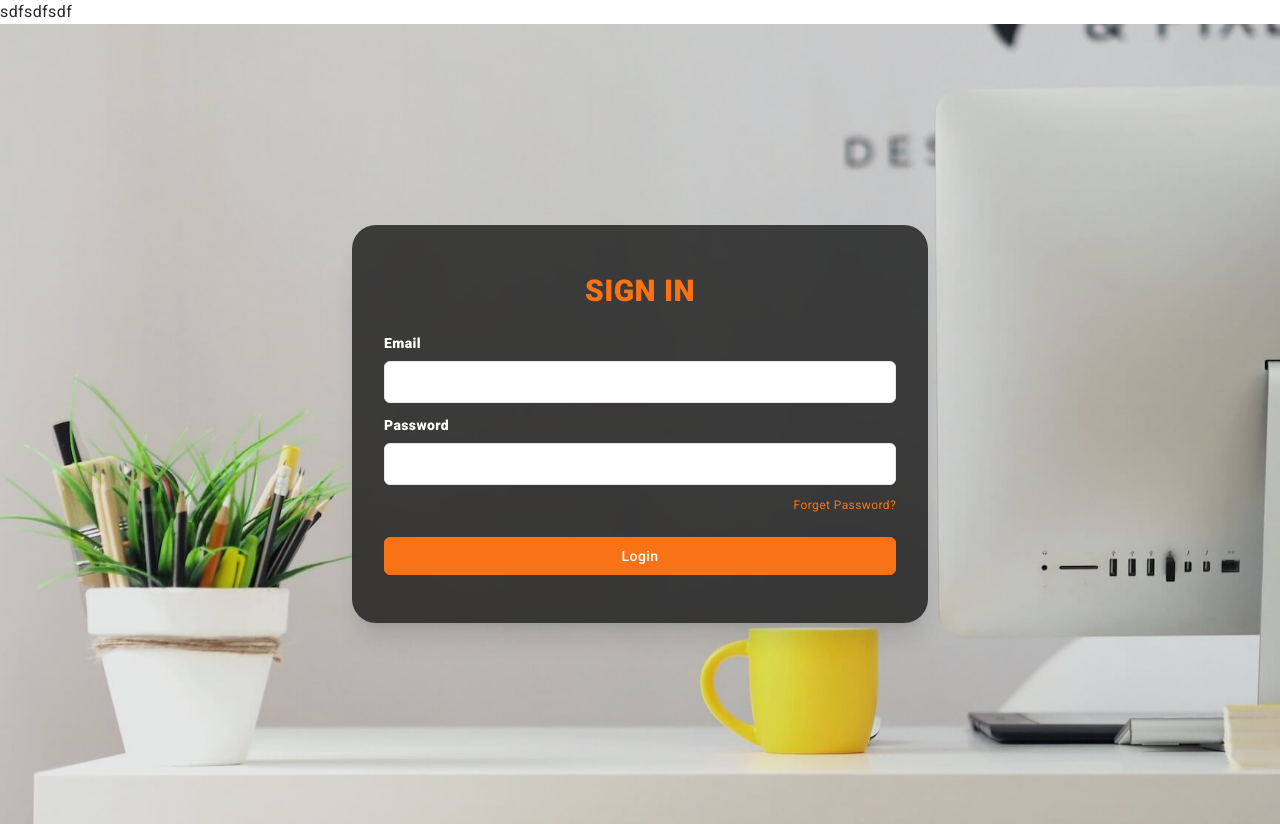
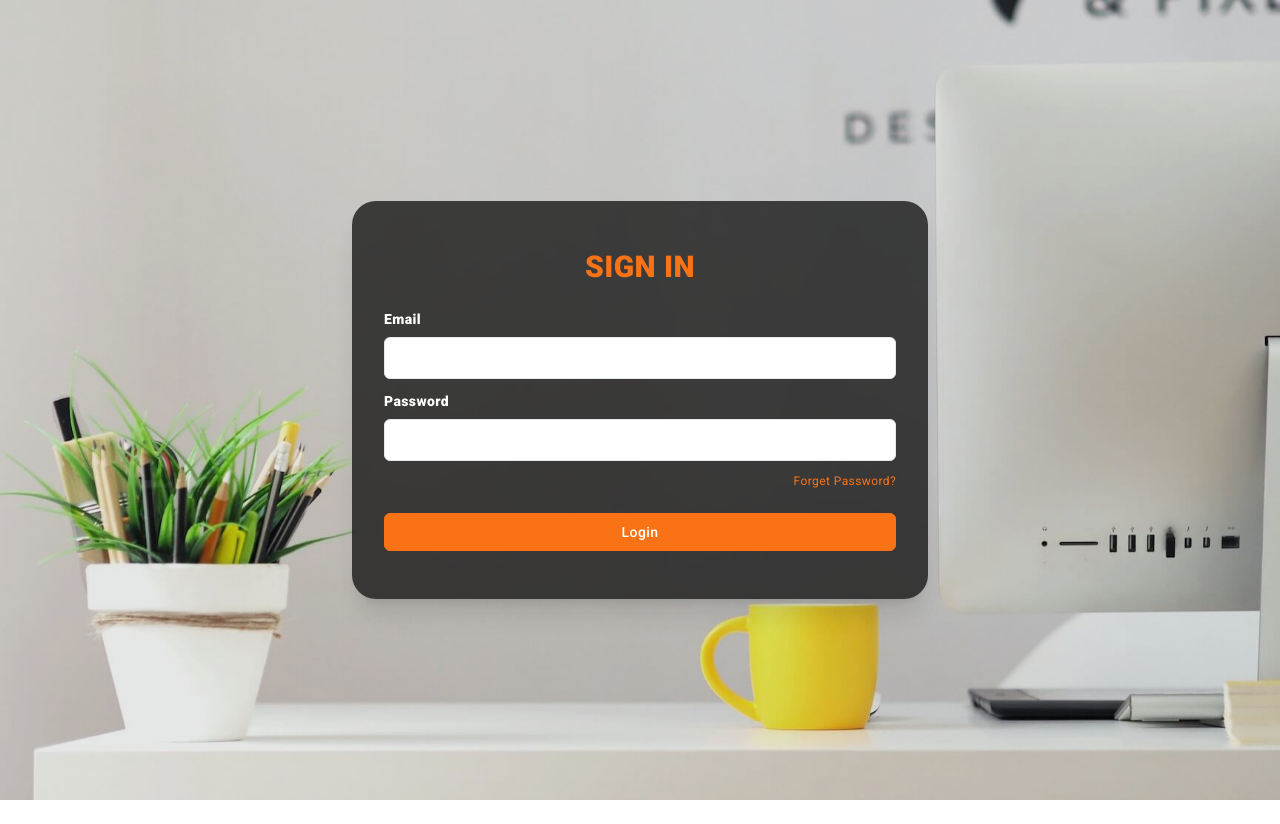
Before and after one commit to satnamSandhu2001/quotation-generator-v2, a Next.js app: page / in a window 1280 px wide. After the commit the page ends 800 px from the top, so only its background shows below. Built offline with nearby package versions, Linux system fonts and the light colour scheme; no server answers.

Commit message:
registered

```diff
--- a/app/page.js
+++ b/app/page.js
@@ -5,7 +5,7 @@ import { useContext, useState } from 'react';
 import { AuthContext } from '@/context/authContext';
 import { InputPrimary } from '@/components/ui/Input';
 import ButtonPrimary from '@/components/ui/ButtonPrimary';
-import { register } from '@/actions/auth.action';
+// import { register } from '@/actions/auth.action';
 
 export default function Home() {
   const { loading, login, error, errors } = useContext(AuthContext);
@@ -30,13 +30,13 @@ export default function Home() {
 
   return (
     <>
-      <button
+      {/* <button
         onClick={() => {
           register();
         }}
       >
         sdfsdfsdf
-      </button>
+      </button> */}
       <div className="relative flex flex-col justify-center min-h-screen overflow-hidden">
         <Image
           src={bg_img}
```
